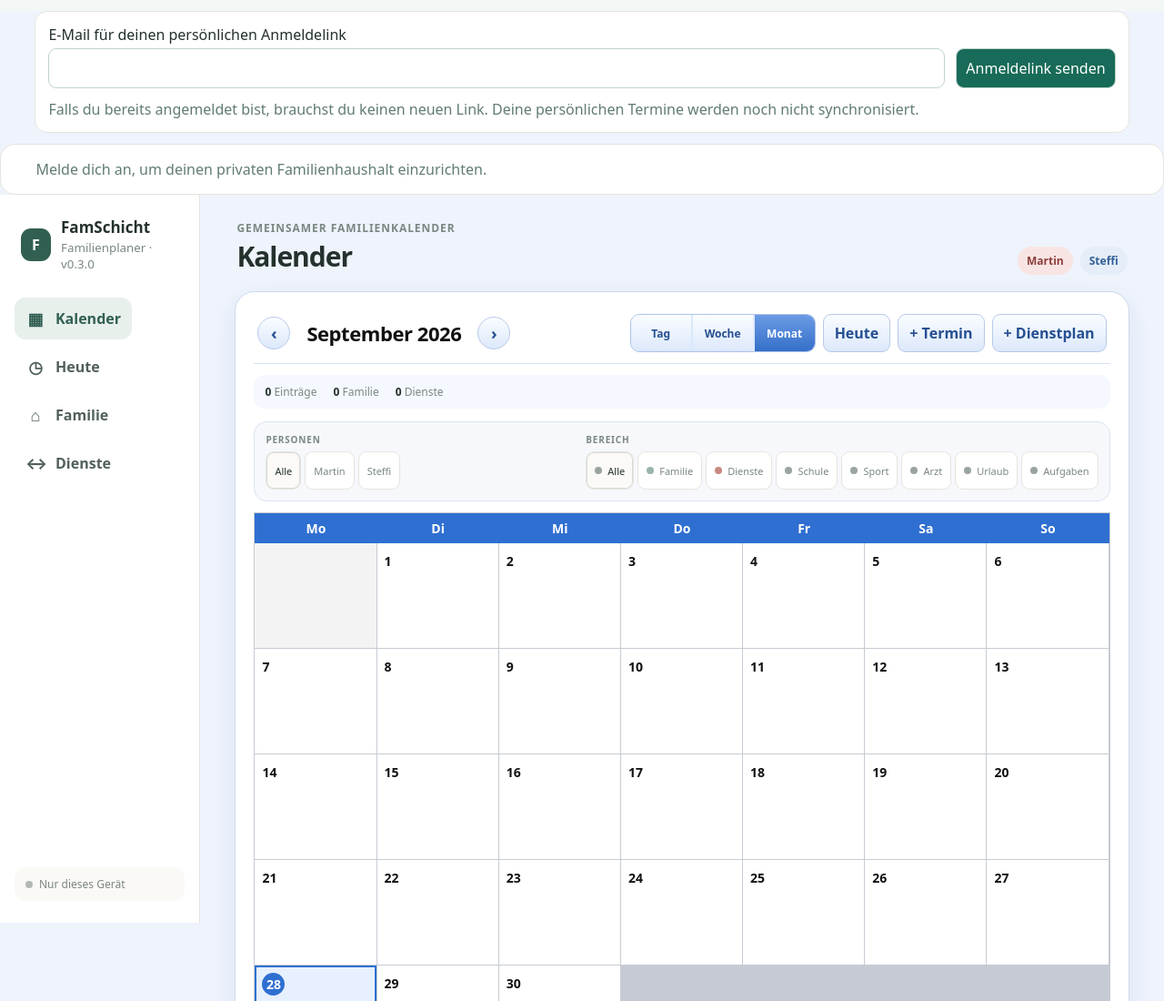
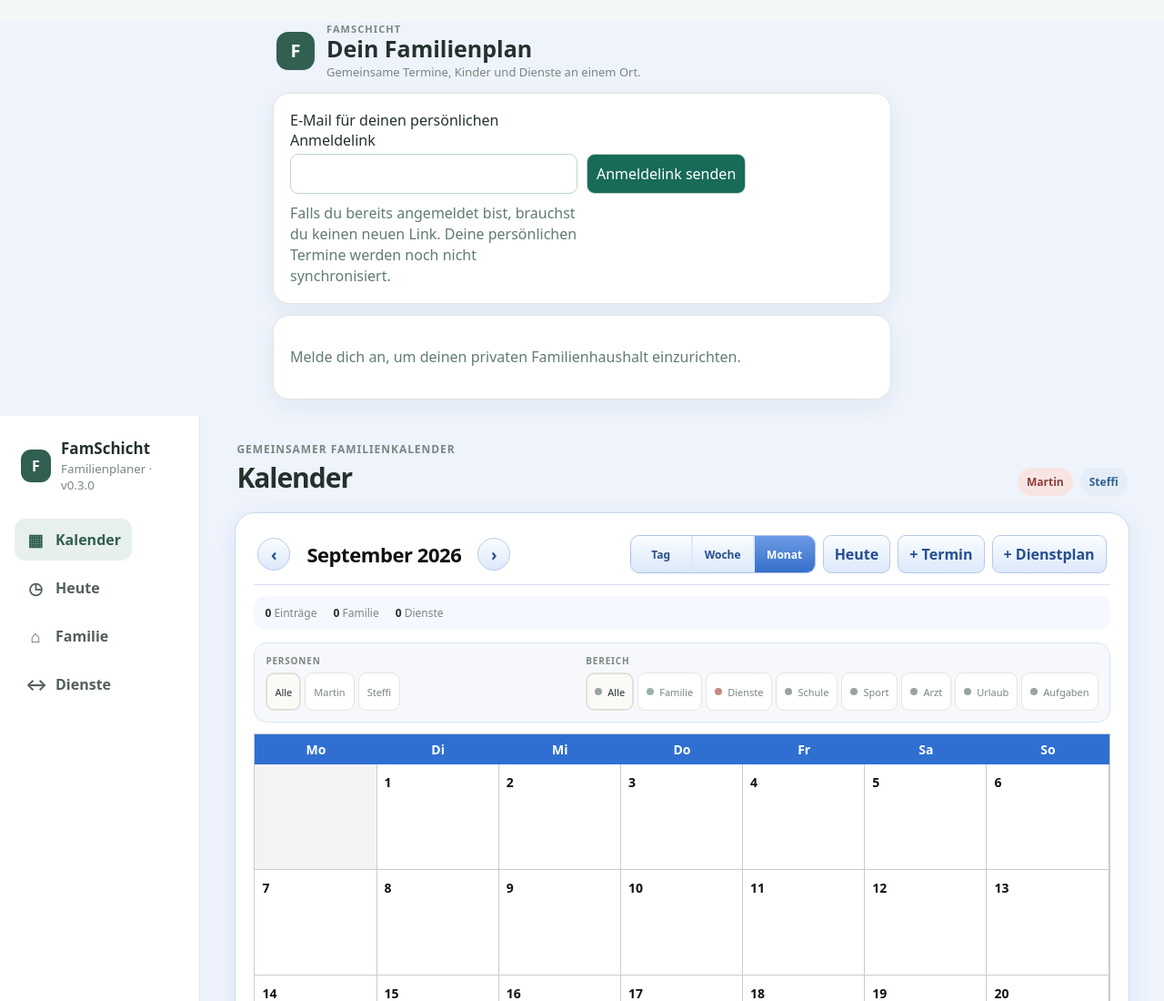
Before and after one commit to bndkxbqf2g-stack/FamSchicht, a website built with Vite: page index.html in a window 1280 px wide. Shown: the top 1100 px of the page at 91% size. Built offline with nearby package versions, Linux system fonts and the light colour scheme.

Commit message:
ui: separate account setup area from calendar

```diff
--- a/index.html
+++ b/index.html
@@ -20,8 +20,20 @@
 <p id="startup-detail">Falls diese Meldung stehen bleibt, werden die App-Dateien nicht korrekt geladen.</p>
 <button id="retry" type="button" onclick="location.reload()">Erneut laden</button>
 </div>
-<section id="auth" aria-label="Anmeldung"></section>
-<section id="household" class="panel" aria-label="Familienhaushalt"></section>
+<section id="account-shell" aria-label="Konto und Haushalt">
+  <div class="account-intro">
+    <span class="account-mark">F</span>
+    <div>
+      <p class="account-eyebrow">FamSchicht</p>
+      <h1>Dein Familienplan</h1>
+      <p>Gemeinsame Termine, Kinder und Dienste an einem Ort.</p>
+    </div>
+  </div>
+  <div class="account-panels">
+    <section id="auth" aria-label="Anmeldung"></section>
+    <section id="household" class="panel" aria-label="Familienhaushalt"></section>
+  </div>
+</section>
 <main id="app"></main>
 <script>
 (function(){
--- a/src/styles.css
+++ b/src/styles.css
@@ -394,3 +394,83 @@ body{background:var(--source-canvas)}
     min-height:48px;
   }
 }
+
+
+/* Separate account and household setup area */
+#account-shell{
+  width:min(680px,calc(100% - 24px));
+  margin:24px auto 18px;
+}
+.account-intro{
+  display:flex;
+  align-items:center;
+  gap:13px;
+  margin-bottom:14px;
+  padding:0 4px;
+}
+.account-mark{
+  display:grid;
+  place-items:center;
+  width:42px;
+  height:42px;
+  border-radius:13px;
+  background:var(--accent,#315f52);
+  color:#fff;
+  font-weight:900;
+  font-size:20px;
+}
+.account-eyebrow{
+  margin:0;
+  color:var(--muted,#7b8782);
+  font-size:11px;
+  font-weight:800;
+  letter-spacing:.1em;
+  text-transform:uppercase;
+}
+.account-intro h1{
+  margin:1px 0 2px;
+  font-size:25px;
+  line-height:1.1;
+}
+.account-intro p:last-child{
+  margin:0;
+  color:var(--muted,#7b8782);
+  font-size:13px;
+}
+.account-panels{display:grid;gap:12px}
+#account-shell #auth,
+#account-shell #household{
+  width:100%;
+  max-width:none;
+  margin:0;
+  padding:0;
+}
+#account-shell #auth form,
+#account-shell #auth .auth-status,
+#account-shell #household{
+  border:1px solid #dfe6e1;
+  border-radius:18px;
+  background:#fff;
+  box-shadow:0 8px 24px rgba(35,68,55,.06);
+}
+#account-shell #auth form{
+  display:grid;
+  gap:10px;
+  padding:18px;
+}
+#account-shell #auth label{min-width:0}
+#account-shell #auth .primary,
+#account-shell #household .primary{width:max-content}
+#account-shell #household{padding:18px}
+#account-shell #household form{margin:0}
+#account-shell .note{line-height:1.45}
+@media(max-width:700px){
+  #account-shell{width:calc(100% - 20px);margin:14px auto}
+  .account-intro{padding:0 2px}
+  .account-intro h1{font-size:21px}
+  #account-shell #auth form,
+  #account-shell #auth .auth-status,
+  #account-shell #household{padding:15px;border-radius:16px}
+  #account-shell #auth .primary,
+  #account-shell #household .primary{width:100%}
+}
```
